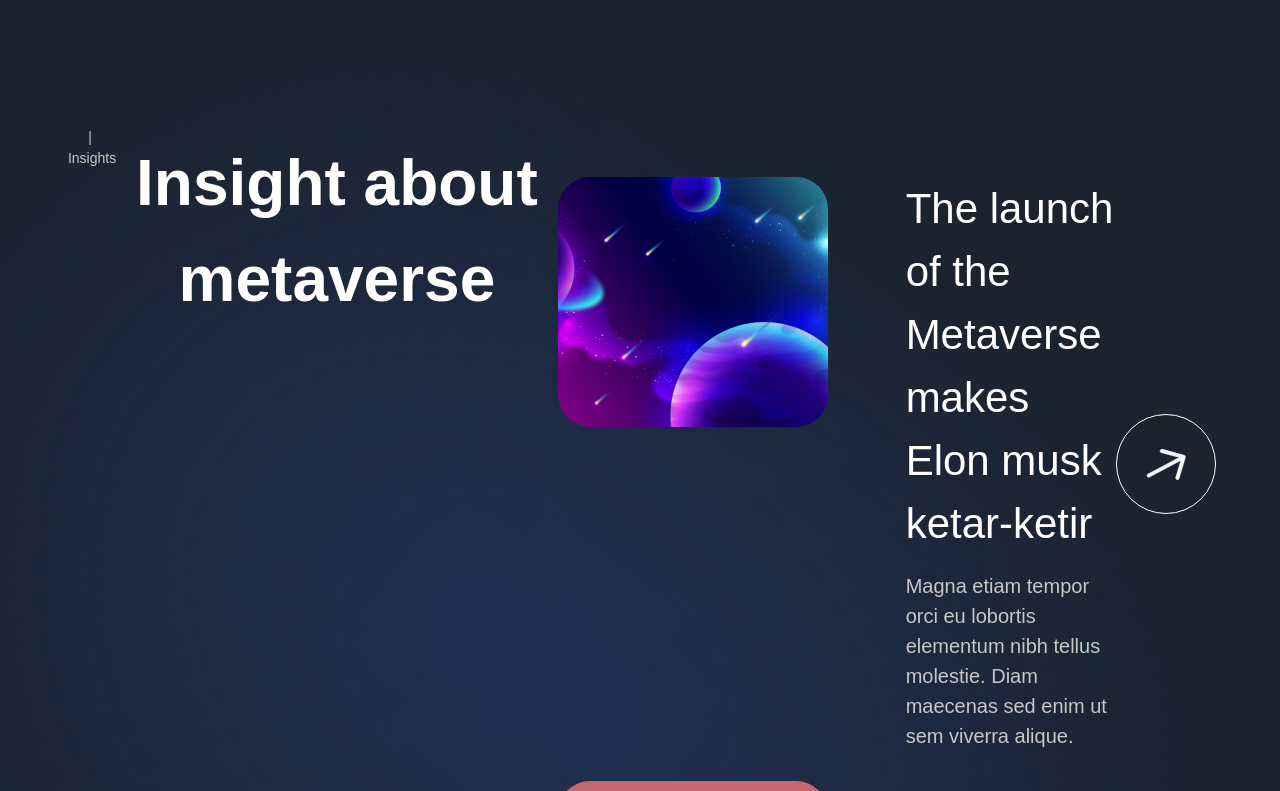
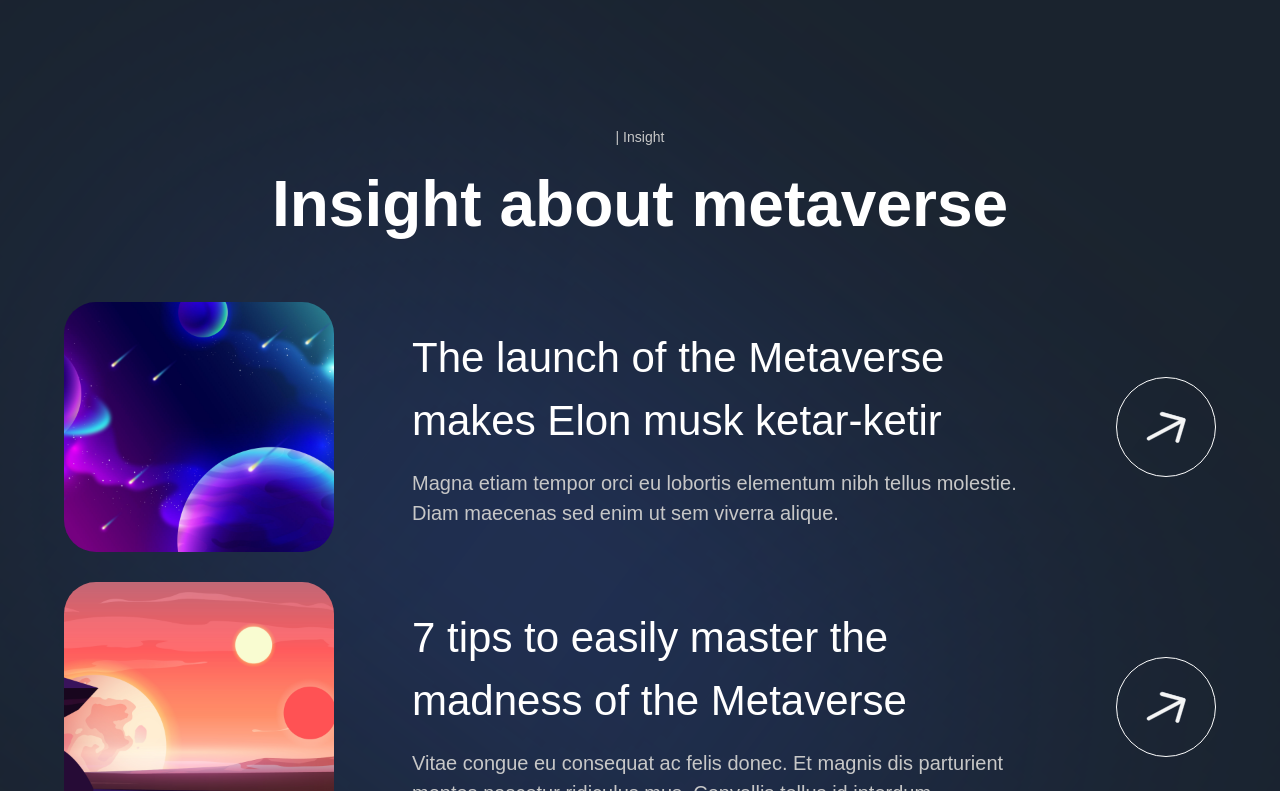
Before and after one commit to tjreese90/Metaverse-Madness, a Next.js app: page / in a window 1280 px wide. Shown: the part 5209-6000 px from the top of the page. Built offline with nearby package versions, Linux system fonts and the light colour scheme; a web font is replaced by a local one.

Commit message:
inisight card section

```diff
--- a/components/InsightCard.jsx
+++ b/components/InsightCard.jsx
@@ -6,17 +6,31 @@ import { fadeIn } from '../utils/motion';
 const InsightCard = ({ imgUrl, title, subtitle, index }) => (
     <motion.div
         variants={fadeIn('up', 'spring', index * 0.5, 1)}
-        className='flex md:flex-row flex-col gap-4'
+        className="flex md:flex-row flex-col gap-4"
     >
-        <img src={imgUrl} alt="planet-01" className="md:w-[270px] w-full h-[250px] rounded-[32px] object-cover"
+        <img
+            src={imgUrl}
+            alt="planet-01"
+            className="md:w-[270px] w-full h-[250px] rounded-[32px] object-cover"
         />
         <div className="w-full flex justify-between items-center">
             <div className="flex-1 md:ml-[62px] flex flex-col max-w-[650px]">
-                <h4 className='font-normal lg:text-[42px] text-[26px] text-white'>{title}</h4>
-                <p className='mt-[16px] font-normal lg:text-[20px] text-[14px] text-secondary-white'>{subtitle}</p>
+                <h4 className="font-normal lg:text-[42px] text-[26px] text-white">
+                    {title}
+                </h4>
+                <p className="mt-[16px] font-normal lg:text-[20px] text-[14px] text-secondary-white">
+                    {subtitle}
+                </p>
             </div>
-            <div className='lg:flex hidden items-center justify-center w-[100px] h-[100px] rounded-full bg-transparent border-[1px] border-white'>
-                <img src="arrow.svg" alt="arrow" className='w-[40%] h-[40%] object-contain' />
+
+            <div
+                className="lg:flex hidden items-center justify-center w-[100px] h-[100px] rounded-full bg-transparent border-[1px] border-white"
+            >
+                <img
+                    src="/arrow.svg"
+                    alt="arrow"
+                    className="w-[40%] h-[40%] object-contain"
+                />
             </div>
         </div>
     </motion.div>
--- a/sections/Insights.jsx
+++ b/sections/Insights.jsx
@@ -11,16 +11,16 @@ const Insights = () => (
     <section className={`${styles.paddings} relative z-10`}>
         <motion.div
             variants={staggerContainer}
-            initial='hidden'
-            whileInView='show'
-            viewport={{ once: 'false', amount: 0.25 }}
-            className={`${styles.innerWidth} mx-auto flex lg:flex-row flex-col`}
+            initial="hidden"
+            whileInView="show"
+            viewport={{ once: false, amount: 0.25 }}
+            className={`${styles.innerWidth} mx-auto flex flex-col`}
         >
-            <TypingText title='| Insights' textStyles='text-center' />
-            <TitleText title='Insight about metaverse' textStyles='text-center' />
+            <TypingText title="| Insight" textStyles="text-center" />
+            <TitleText title={<>Insight about metaverse</>} textStyles="text-center" />
             <div className="mt-[50px] flex flex-col gap-[30px]">
-                {insights.map((insight, index) => (
-                    <InsightCard key={`insight-${index}`} {...insight} index={index + 1} />
+                {insights.map((item, index) => (
+                    <InsightCard key={`insight-${index}`} {...item} index={index + 1} />
                 ))}
             </div>
         </motion.div>
```
